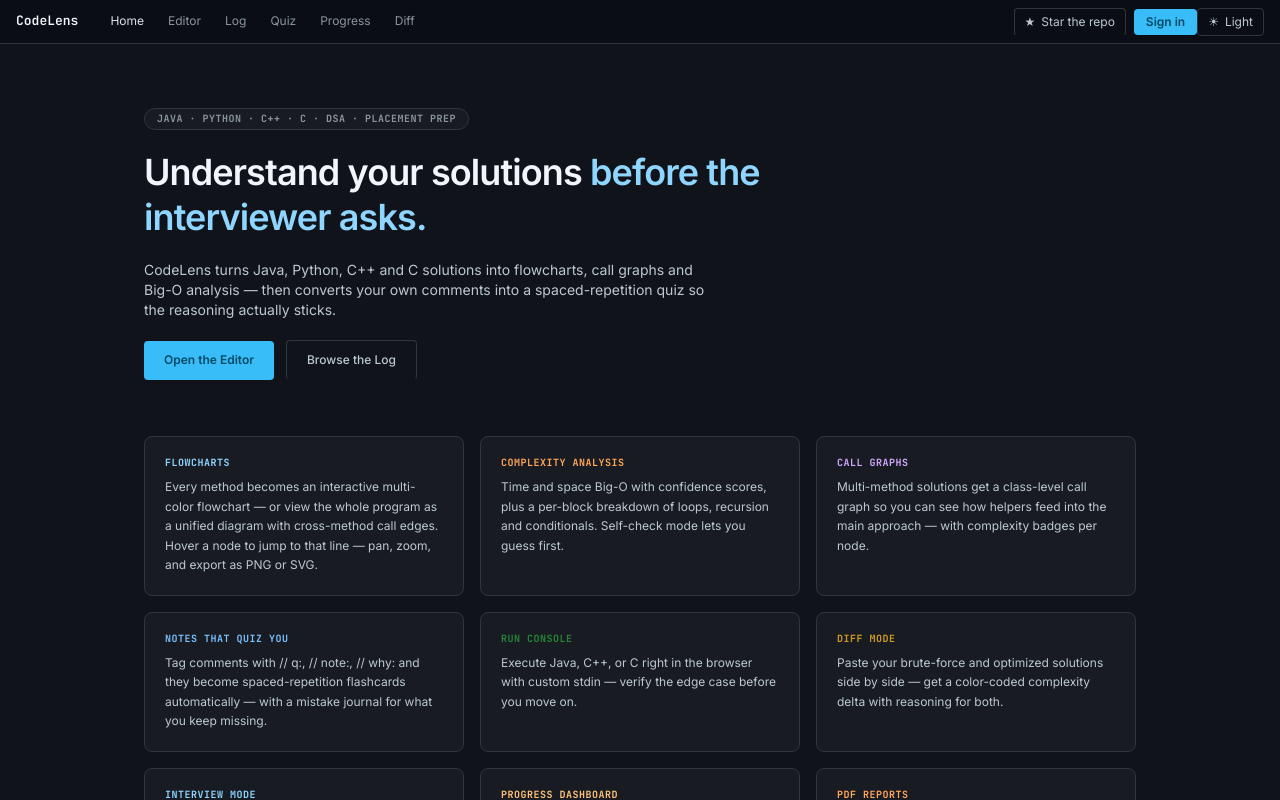
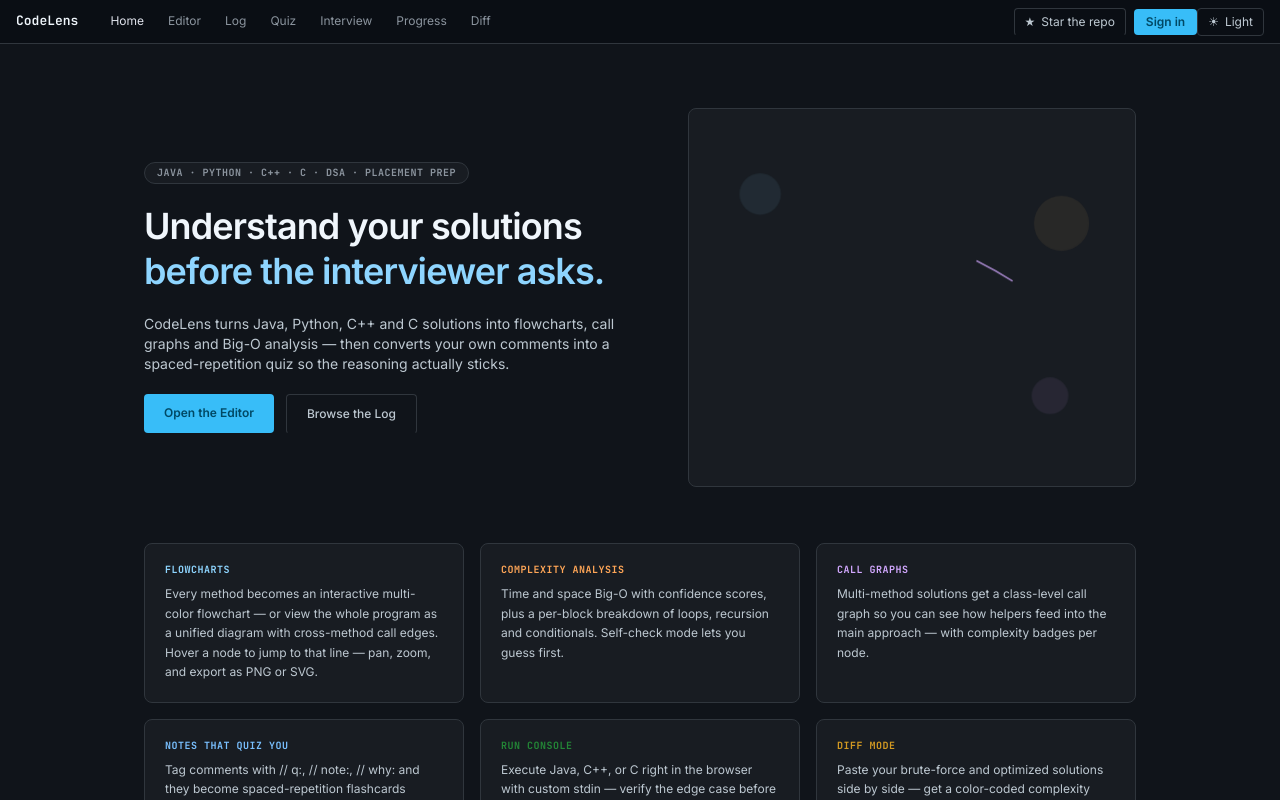
Before and after one commit to ManabBiswas/visualizer, a Next.js app: page / in a window 1280 px wide. Built offline with nearby package versions, Linux system fonts and the light colour scheme; no server answers.

Commit message:
feat: add animated HeroFlowchart component and integrate into landing page; update InterviewClient and layout for improved functionality

```diff
--- a/app/globals.css
+++ b/app/globals.css
@@ -648,6 +648,76 @@
   transition: background-color 0.3s ease, color 0.3s ease, stroke 0.3s ease, fill 0.3s ease;
 }
 
+/* ── Landing hero animated SVG (HeroFlowchart) ─────────────────────────── */
+.hero-flowchart .hf-node {
+  opacity: 0;
+  transform-box: fill-box;
+  transform-origin: center;
+  animation: hf-pop 0.55s cubic-bezier(0.22, 1, 0.36, 1) forwards;
+}
+.hero-flowchart .hf-node-1 { animation-delay: 0.15s; }
+.hero-flowchart .hf-node-2 { animation-delay: 0.55s; }
+.hero-flowchart .hf-node-3 { animation-delay: 1.05s; }
+.hero-flowchart .hf-node-4 { animation-delay: 1.15s; }
+
+.hero-flowchart .hf-edge {
+  stroke-dasharray: 160;
+  stroke-dashoffset: 160;
+  animation: hf-draw 0.7s ease forwards;
+}
+.hero-flowchart .hf-edge-1 { animation-delay: 0.4s; }
+.hero-flowchart .hf-edge-2 { animation-delay: 0.8s; }
+.hero-flowchart .hf-edge-3 { animation-delay: 1.3s; }
+.hero-flowchart .hf-edge-4 { animation-delay: 1.4s; }
+.hero-flowchart .hf-edge-loop {
+  animation: hf-draw-loop 1.2s ease forwards;
+  animation-delay: 1.7s;
+}
+
+.hero-flowchart .hf-labels {
+  opacity: 0;
+  animation: hf-fade 0.4s ease forwards;
+  animation-delay: 1.2s;
+}
+
+.hero-flowchart .hf-orb {
+  animation: hf-float 6s ease-in-out infinite;
+}
+.hero-flowchart .hf-orb-2 { animation-delay: -2s; animation-duration: 7.5s; }
+.hero-flowchart .hf-orb-3 { animation-delay: -4s; animation-duration: 5.5s; }
+
+@keyframes hf-pop {
+  0% { opacity: 0; transform: scale(0.7); }
+  100% { opacity: 1; transform: scale(1); }
+}
+@keyframes hf-draw {
+  to { stroke-dashoffset: 0; }
+}
+@keyframes hf-draw-loop {
+  0% { opacity: 0; stroke-dashoffset: 80; }
+  40% { opacity: 0.7; }
+  100% { opacity: 0.7; stroke-dashoffset: 0; }
+}
+@keyframes hf-fade {
+  to { opacity: 1; }
+}
+@keyframes hf-float {
+  0%, 100% { transform: translateY(0); }
+  50% { transform: translateY(-8px); }
+}
+
+@media (prefers-reduced-motion: reduce) {
+  .hero-flowchart .hf-node,
+  .hero-flowchart .hf-edge,
+  .hero-flowchart .hf-edge-loop,
+  .hero-flowchart .hf-labels,
+  .hero-flowchart .hf-orb {
+    animation: none !important;
+    opacity: 1;
+    stroke-dashoffset: 0;
+  }
+}
+
 /* Smooth dropdown shadow */
 @utility dropdown-shadow {
   box-shadow: 0 10px 30px -5px rgba(0, 0, 0, 0.5), 0 4px 12px -2px rgba(0, 0, 0, 0.3);
--- /dev/null
+++ b/app/interview/layout.tsx
@@ -0,0 +1,10 @@
+import type { Metadata } from "next";
+
+export const metadata: Metadata = {
+  title: "Interview — CodeLens",
+  description: "Timed mock interview sessions with MCQ and free-answer cards drawn from your own deck.",
+};
+
+export default function InterviewLayout({ children }: { children: React.ReactNode }) {
+  return children;
+}
--- a/app/page.tsx
+++ b/app/page.tsx
@@ -1,5 +1,8 @@
 import Link from "next/link";
 import { BackToTop } from "@/components/BackToTop";
+import { HeroFlowchart } from "@/components/HeroFlowchart";
+// import { HeroFlowchart } from "@/components/HeroFlowchart";
+// import { HeroFlowchart } from "@/components/HeroFlowchart";
 
 // Kept in sync with package.json by hand — importing the manifest ships the
 // whole package.json (deps, scripts) into the landing bundle for one string.
@@ -91,7 +94,8 @@
     <div data-scroll className="h-full overflow-y-auto">
       <BackToTop />
       <div className="mx-auto flex w-full max-w-5xl flex-col px-container-margin pb-16">
-        <section className="flex flex-col items-start gap-5 pb-14 pt-16">
+        <section className="flex flex-col items-start gap-5 pb-14 pt-16 lg:flex-row lg:items-center lg:justify-between lg:gap-10">
+          <div className="flex flex-col items-start gap-5">
             <span className="label-caps rounded-full border border-panel-border bg-surface-container-low px-3 py-1">
               Java · Python · C++ · C · DSA · Placement prep
             </span>
@@ -117,6 +121,12 @@
               >
                 Browse the Log
               </Link>
+            </div>
+          </div>
+          <div className="hidden w-full max-w-md shrink-0 lg:block" aria-hidden="true">
+            <div className="panel rounded-lg p-4">
+              <HeroFlowchart />
+            </div>
           </div>
         </section>
 
--- /dev/null
+++ b/components/HeroFlowchart.tsx
@@ -0,0 +1,102 @@
+/**
+ * Decorative animated SVG for the landing hero: a mini flowchart that draws
+ * itself in (nodes pop, edges stroke-dash), then a pulse dot loops along the
+ * main path. Pure SVG + CSS — no JS, no mermaid. Decorative only (aria-hidden);
+ * reduced-motion is handled by the global media query in globals.css.
+ */
+export function HeroFlowchart() {
+  return (
+    <svg
+      viewBox="0 0 360 300"
+      role="img"
+      aria-hidden="true"
+      className="hero-flowchart h-auto w-full"
+    >
+      <defs>
+        <linearGradient id="hf-edge" x1="0" y1="0" x2="0" y2="1">
+          <stop offset="0%" stopColor="#8ed5ff" />
+          <stop offset="100%" stopColor="#38bdf8" />
+        </linearGradient>
+        <filter id="hf-glow" x="-40%" y="-40%" width="180%" height="180%">
+          <feGaussianBlur stdDeviation="3" result="b" />
+          <feMerge>
+            <feMergeNode in="b" />
+            <feMergeNode in="SourceGraphic" />
+          </feMerge>
+        </filter>
+      </defs>
+
+      {/* Edges: drawn via stroke-dashoffset, staggered */}
+      <g fill="none" stroke="url(#hf-edge)" strokeWidth="2" strokeLinecap="round">
+        <path className="hf-edge hf-edge-1" d="M180 54 V96" />
+        <path className="hf-edge hf-edge-2" d="M180 140 V176" />
+        <path className="hf-edge hf-edge-3" d="M148 216 H78 V252" />
+        <path className="hf-edge hf-edge-4" d="M212 216 H282 V252" />
+      </g>
+
+      {/* Branch labels sit beside the yes/no edges */}
+      <g className="hf-labels" fill="#8b949e" fontFamily="var(--font-mono)" fontSize="10" fontWeight="600">
+        <text x="164" y="164" textAnchor="end">yes</text>
+        <text x="196" y="164" textAnchor="start">no</text>
+      </g>
+
+      {/* Entry (stadium) */}
+      <g className="hf-node hf-node-1">
+        <rect x="118" y="22" width="124" height="32" rx="16" fill="#1c2026" stroke="#238636" strokeWidth="2" filter="url(#hf-glow)" />
+        <text x="180" y="42" textAnchor="middle" fill="#dfe2eb" fontFamily="var(--font-mono)" fontSize="12" fontWeight="700">
+          ▶ search()
+        </text>
+      </g>
+
+      {/* Decision (diamond) */}
+      <g className="hf-node hf-node-2">
+        <path d="M180 96 L232 118 L180 140 L128 118 Z" fill="#10141a" stroke="#ffc176" strokeWidth="2" />
+        <text x="180" y="122" textAnchor="middle" fill="#dfe2eb" fontFamily="var(--font-mono)" fontSize="11" fontWeight="600">
+          mid == t?
+        </text>
+      </g>
+
+      {/* Left branch: return */}
+      <g className="hf-node hf-node-3">
+        <rect x="38" y="252" width="80" height="30" rx="15" fill="#1c2026" stroke="#238636" strokeWidth="1.5" />
+        <text x="78" y="271" textAnchor="middle" fill="#dfe2eb" fontFamily="var(--font-mono)" fontSize="11">
+          return mid
+        </text>
+      </g>
+
+      {/* Right branch: process */}
+      <g className="hf-node hf-node-4">
+        <rect x="222" y="252" width="120" height="30" rx="4" fill="#10141a" stroke="#38bdf8" strokeWidth="1.5" />
+        <text x="282" y="271" textAnchor="middle" fill="#dfe2eb" fontFamily="var(--font-mono)" fontSize="11">
+          low = mid + 1
+        </text>
+      </g>
+
+      {/* Loop-back hint (curved edge) */}
+      <path
+        className="hf-edge hf-edge-loop"
+        d="M330 267 C348 230 340 170 236 118"
+        fill="none"
+        stroke="#d2a8ff"
+        strokeWidth="1.5"
+        strokeDasharray="4 4"
+        opacity="0.7"
+      />
+
+      {/* Traveling pulse along the main path */}
+      <circle r="4" fill="#8ed5ff" filter="url(#hf-glow)" opacity="0">
+        <animateMotion dur="2.8s" repeatCount="indefinite" begin="1.6s" path="M180 54 L180 96" />
+        <animate attributeName="opacity" values="0;1;1;0" keyTimes="0;0.1;0.85;1" dur="2.8s" repeatCount="indefinite" begin="1.6s" />
+      </circle>
+      <circle r="4" fill="#8ed5ff" filter="url(#hf-glow)" opacity="0">
+        <animateMotion dur="2.8s" repeatCount="indefinite" begin="2.5s" path="M180 140 L180 176" />
+        <animate attributeName="opacity" values="0;1;1;0" keyTimes="0;0.1;0.85;1" dur="2.8s" repeatCount="indefinite" begin="2.5s" />
+      </circle>
+
+      {/* Soft ambient orbs */}
+      <circle className="hf-orb hf-orb-1" cx="48" cy="60" r="18" fill="#8ed5ff" opacity="0.08" />
+      <circle className="hf-orb hf-orb-2" cx="310" cy="90" r="24" fill="#ffc176" opacity="0.07" />
+      <circle className="hf-orb hf-orb-3" cx="300" cy="240" r="16" fill="#d2a8ff" opacity="0.08" />
+    </svg>
+  );
+}
--- a/components/TopNav.tsx
+++ b/components/TopNav.tsx
@@ -10,6 +10,7 @@
   { href: "/analyze", label: "Editor" },
   { href: "/log", label: "Log" },
   { href: "/quiz", label: "Quiz" },
+  { href: "/interview", label: "Interview" },
   { href: "/progress", label: "Progress" },
   { href: "/diff", label: "Diff" },
 ];
```
Also changed, not shown: app/interview/InterviewClient.tsx (+32 -20 lines). Lines whose indentation alone changed are shown as unchanged.
